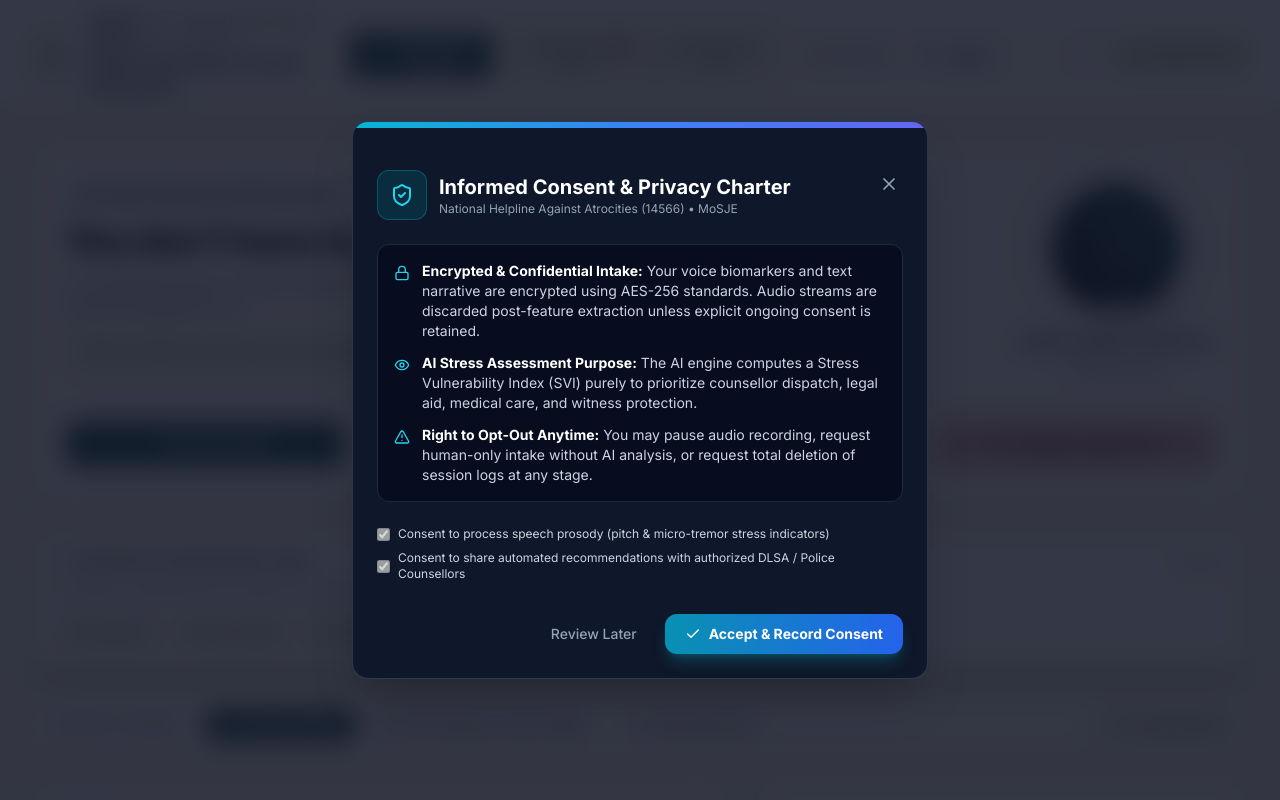
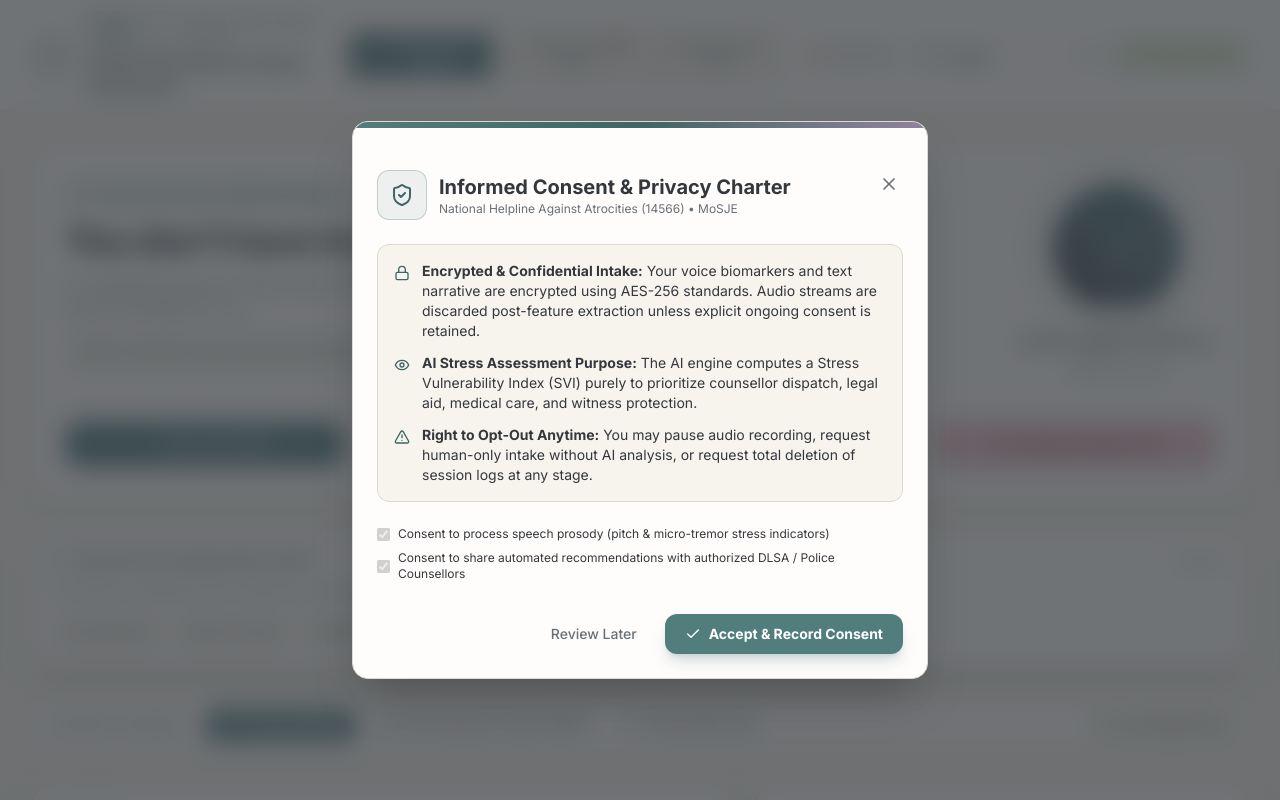
Before and after one commit to NiharikaShokeen/SIH-2026, a React (Vite) app in the folder frontend/: page / in a window 1280 px wide. Both pictures are taken after a click on the button "Consent Active". Shown: the top 800 px of the page. Built offline with nearby package versions, Linux system fonts and the light colour scheme; no server answers.

Commit message:
refactor: align Consent Model UI with design system

```diff
--- a/frontend/src/components/ConsentModal.jsx
+++ b/frontend/src/components/ConsentModal.jsx
@@ -5,61 +5,61 @@ export default function ConsentModal({ isOpen, onClose, onAcceptConsent, consent
   if (!isOpen) return null;
 
   return (
-    <div className="fixed inset-0 z-50 flex items-center justify-center p-4 bg-slate-950/80 backdrop-blur-md animate-fade-in">
-      <div className="bg-slate-900 border border-slate-700/80 rounded-2xl max-w-xl w-full p-6 shadow-2xl space-y-6 relative overflow-hidden">
+    <div className="fixed inset-0 z-50 flex items-center justify-center p-4 bg-text/70 backdrop-blur-md animate-fade-in">
+      <div className="bg-surface border border-border rounded-2xl max-w-xl w-full p-6 shadow-2xl space-y-6 relative overflow-hidden">
 
         {/* Glowing Top Decorator */}
-        <div className="absolute top-0 left-0 right-0 h-1.5 bg-gradient-to-r from-cyan-500 via-blue-500 to-indigo-500"></div>
+        <div className="absolute top-0 left-0 right-0 h-1.5 bg-gradient-to-r from-primary via-primary-dark to-secondary"></div>
 
         {/* Header */}
         <div className="flex items-start justify-between">
           <div className="flex items-center space-x-3">
-            <div className="p-3 bg-cyan-950/80 border border-cyan-700/60 rounded-xl text-cyan-400">
+            <div className="p-3 bg-primary/10 border border-primary/30 rounded-xl text-primary-dark">
               <ShieldCheck className="w-6 h-6" />
             </div>
             <div>
-              <h2 className="text-xl font-bold text-white">Informed Consent & Privacy Charter</h2>
-              <p className="text-xs text-slate-400">National Helpline Against Atrocities (14566) • MoSJE</p>
+              <h2 className="text-xl font-bold text-text">Informed Consent & Privacy Charter</h2>
+              <p className="text-xs text-text-muted">National Helpline Against Atrocities (14566) • MoSJE</p>
             </div>
           </div>
           <button
             onClick={onClose}
-            className="text-slate-400 hover:text-white p-1 rounded-lg hover:bg-slate-800"
+            className="text-text-muted hover:text-text p-1 rounded-lg hover:bg-background"
           >
             <X className="w-5 h-5" />
           </button>
         </div>
 
         {/* Consent Statements */}
-        <div className="space-y-3 text-sm text-slate-300 bg-slate-950/60 p-4 rounded-xl border border-slate-800">
+        <div className="space-y-3 text-sm text-text bg-background p-4 rounded-xl border border-border">
           <div className="flex items-start space-x-3">
-            <Lock className="w-4 h-4 text-cyan-400 mt-1 flex-shrink-0" />
+            <Lock className="w-4 h-4 text-primary-dark mt-1 flex-shrink-0" />
             <p>
-              <strong className="text-white">Encrypted & Confidential Intake:</strong> Your voice biomarkers and text narrative are encrypted using AES-256 standards. Audio streams are discarded post-feature extraction unless explicit ongoing consent is retained.
+              <strong className="text-text">Encrypted & Confidential Intake:</strong> Your voice biomarkers and text narrative are encrypted using AES-256 standards. Audio streams are discarded post-feature extraction unless explicit ongoing consent is retained.
             </p>
           </div>
           <div className="flex items-start space-x-3">
-            <Eye className="w-4 h-4 text-cyan-400 mt-1 flex-shrink-0" />
+            <Eye className="w-4 h-4 text-primary-dark mt-1 flex-shrink-0" />
             <p>
-              <strong className="text-white">AI Stress Assessment Purpose:</strong> The AI engine computes a Stress Vulnerability Index (SVI) purely to prioritize counsellor dispatch, legal aid, medical care, and witness protection.
+              <strong className="text-text">AI Stress Assessment Purpose:</strong> The AI engine computes a Stress Vulnerability Index (SVI) purely to prioritize counsellor dispatch, legal aid, medical care, and witness protection.
             </p>
           </div>
           <div className="flex items-start space-x-3">
-            <AlertTriangle className="w-4 h-4 text-cyan-400 mt-1 flex-shrink-0" />
+            <AlertTriangle className="w-4 h-4 text-primary-dark mt-1 flex-shrink-0" />
             <p>
-              <strong className="text-white">Right to Opt-Out Anytime:</strong> You may pause audio recording, request human-only intake without AI analysis, or request total deletion of session logs at any stage.
+              <strong className="text-text">Right to Opt-Out Anytime:</strong> You may pause audio recording, request human-only intake without AI analysis, or request total deletion of session logs at any stage.
             </p>
           </div>
         </div>
 
         {/* Scope Checkboxes */}
-        <div className="space-y-2 text-xs text-slate-300">
+        <div className="space-y-2 text-xs text-text">
           <label className="flex items-center space-x-2 cursor-pointer">
-            <input type="checkbox" defaultChecked disabled className="rounded border-slate-700 text-cyan-500 focus:ring-cyan-500" />
+            <input type="checkbox" defaultChecked disabled className="rounded border-border text-primary focus:ring-primary" />
             <span>Consent to process speech prosody (pitch & micro-tremor stress indicators)</span>
           </label>
           <label className="flex items-center space-x-2 cursor-pointer">
-            <input type="checkbox" defaultChecked disabled className="rounded border-slate-700 text-cyan-500 focus:ring-cyan-500" />
+            <input type="checkbox" defaultChecked disabled className="rounded border-border text-primary focus:ring-primary" />
             <span>Consent to share automated recommendations with authorized DLSA / Police Counsellors</span>
           </label>
         </div>
@@ -68,7 +68,7 @@ export default function ConsentModal({ isOpen, onClose, onAcceptConsent, consent
         <div className="flex items-center justify-end space-x-3 pt-2">
           <button
             onClick={onClose}
-            className="px-4 py-2 rounded-xl text-sm font-medium text-slate-400 hover:text-white hover:bg-slate-800"
+            className="px-4 py-2 rounded-xl text-sm font-medium text-text-muted hover:text-text hover:bg-background"
           >
             Review Later
           </button>
@@ -77,7 +77,7 @@ export default function ConsentModal({ isOpen, onClose, onAcceptConsent, consent
               onAcceptConsent();
               onClose();
             }}
-            className="flex items-center space-x-2 px-5 py-2.5 rounded-xl text-sm font-bold text-white bg-gradient-to-r from-cyan-600 to-blue-600 hover:from-cyan-500 hover:to-blue-500 shadow-lg shadow-cyan-500/25 transition-all"
+            className="flex items-center space-x-2 px-5 py-2.5 rounded-xl text-sm font-bold text-white bg-primary hover:bg-primary-dark shadow-lg shadow-primary/25 transition-all"
           >
             <Check className="w-4 h-4" />
             <span>Accept & Record Consent</span>
```
